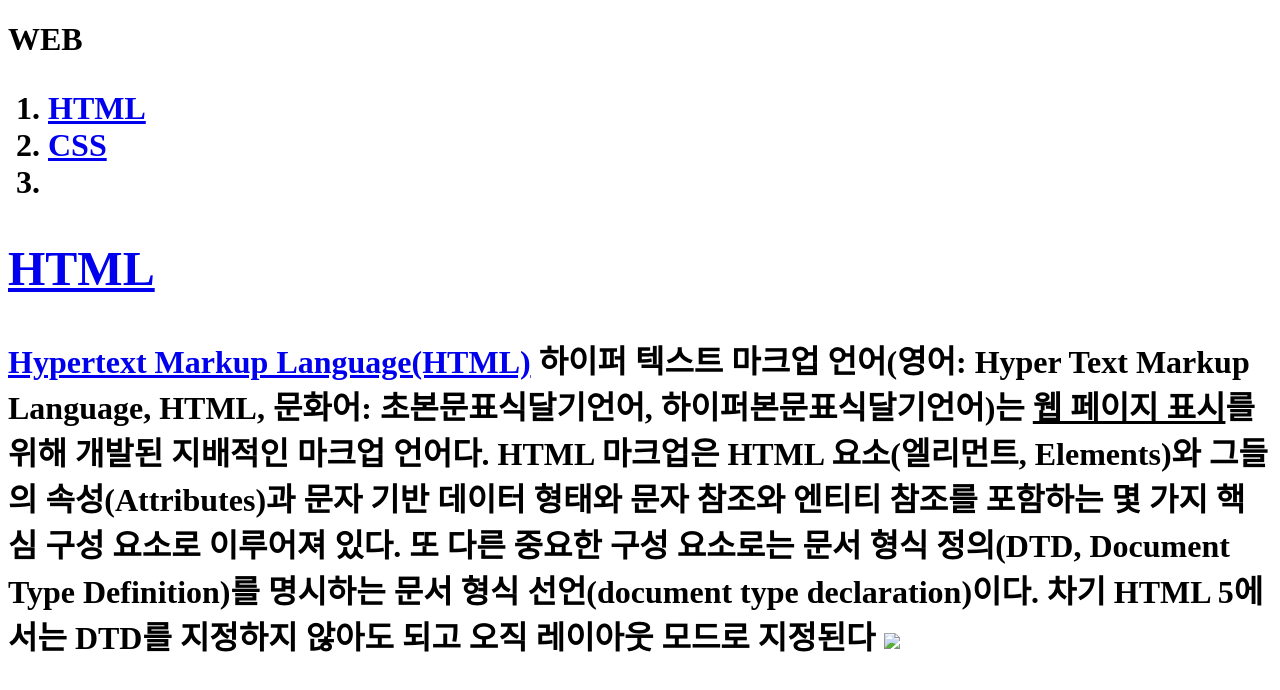
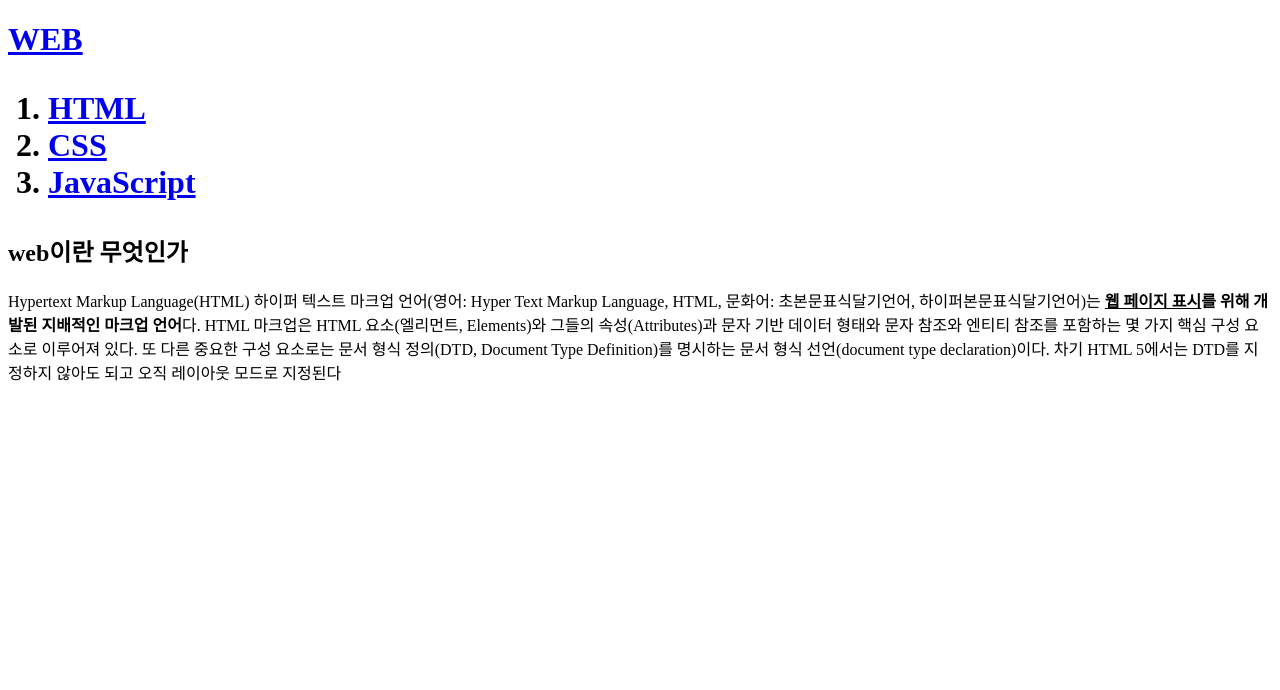
Before and after one commit to jooheea/my-first-web-site, a plain HTML site: page index.html in a window 1280 px wide. Drawn offline with Linux system fonts and the light colour scheme.

Commit message:
Update index.html

```diff
--- a/index.html
+++ b/index.html
@@ -1,20 +1,19 @@
 <!DOCTYPE HTML>
 <html>
  <head>
-  <title> WEB1 - HTML </title>
+  <title> WEB1 - Welcome </title>
   <meta charset="utf-8">
  </head>
 <body>
-<h1><a href="index.html"></a>WEB<h1/>
+<h1><a href="index.html">WEB</a><h1/>
 <ol>
 <li><a href="1.html">HTML</a></li>
 <li><a href="2.html">CSS</a></li>
-<li><a href="3.html"JavaScript</a></li>
+<li><a href="3.html">JavaScript</a></li>
 </ol>
-<h2>HTML</h2>
-<p><a href=“https://www.w3.org/TR/html5” target="_blank" title="HTML5 specification">Hypertext Markup Language(HTML)</a> 하이퍼 텍스트 마크업 언어(영어: Hyper Text Markup Language, HTML, 문화어: 초본문표식달기언어, 하이퍼본문표식달기언어)는 <strong><u>웹 페이지 표시</u>를 위해 개발된 지배적인 마크업 언어</strong>다.
+<h2>web이란 무엇인가</h2>
+<p>Hypertext Markup Language(HTML) 하이퍼 텍스트 마크업 언어(영어: Hyper Text Markup Language, HTML, 문화어: 초본문표식달기언어, 하이퍼본문표식달기언어)는 <strong><u>웹 페이지 표시</u>를 위해 개발된 지배적인 마크업 언어</strong>다.
 HTML 마크업은 HTML 요소(엘리먼트, Elements)와 그들의 속성(Attributes)과 문자 기반 데이터 형태와 문자 참조와 엔티티 참조를 포함하는 몇 가지 핵심 구성 요소로 이루어져 있다. 또 다른 중요한 구성 요소로는 문서 형식 정의(DTD, Document Type Definition)를 명시하는 문서 형식 선언(document type declaration)이다.
-차기 HTML 5에서는 DTD를 지정하지 않아도 되고 오직 레이아웃 모드로 지정된다
-<img src="coding.jpg", width="65%">
+차기 HTML 5에서는 DTD를 지정하지 않아도 되고 오직 레이아웃 모드로 지정된다</p>
 </body>
 </html>
```
